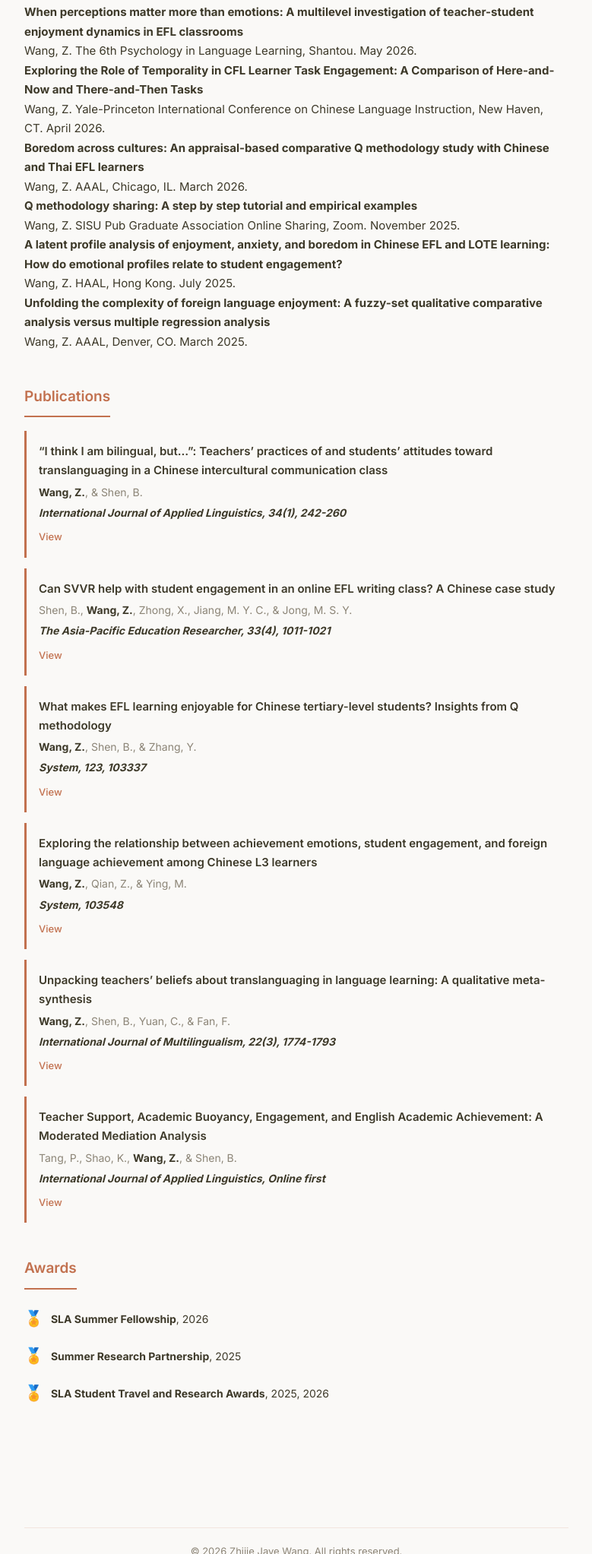
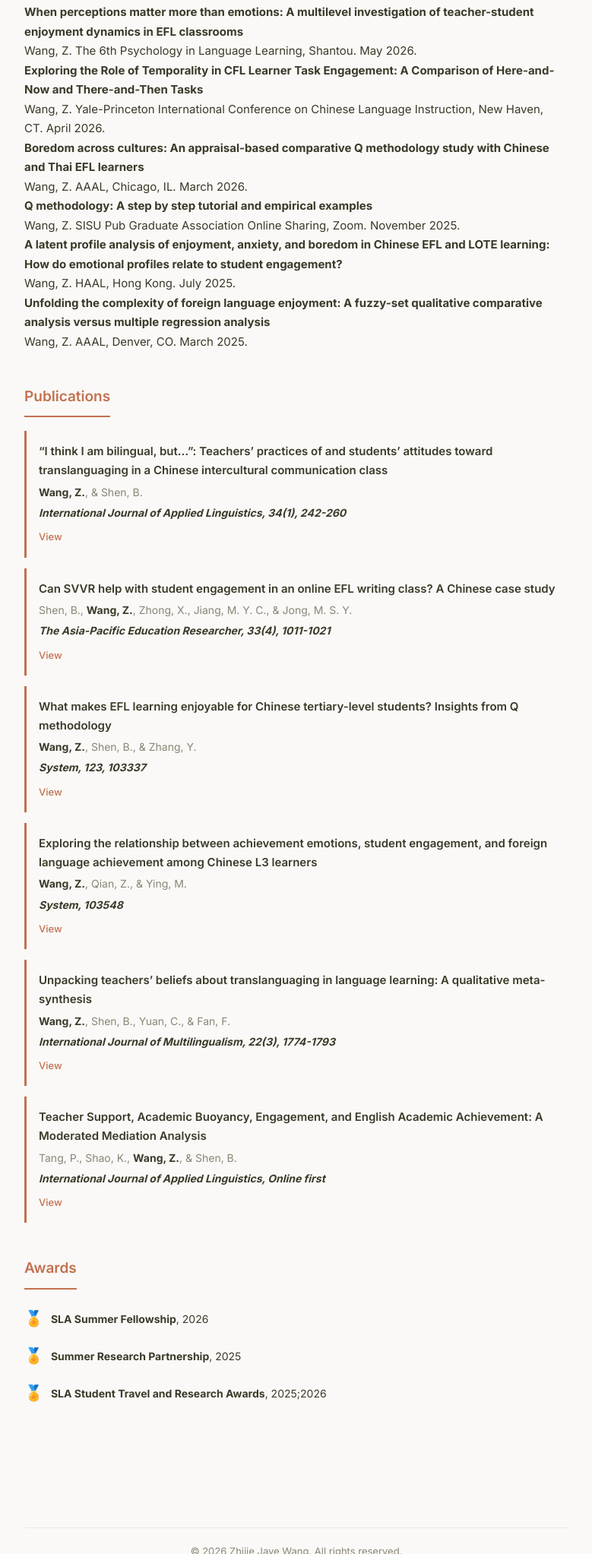
Before and after one commit to jayee130/jayee130.github.io, a plain HTML site: page index.html in a window 1280 px wide. Shown: the part 1385-3430 px from the top of the page at 76% size, without its empty margins (428-1207 px from the left). Drawn offline with Linux system fonts and the light colour scheme; some icons are missing.

Commit message:
Update index.html

```diff
--- a/index.html
+++ b/index.html
@@ -141,7 +141,7 @@
     </div>
 
     <div class="card project-card">
-      <strong>Q methodology sharing: A step by step tutorial and empirical examples</strong><br>
+      <strong>Q methodology: A step by step tutorial and empirical examples</strong><br>
       Wang, Z. SISU Pub Graduate Association Online Sharing, Zoom. November 2025.
     </div>
 
@@ -247,7 +247,7 @@
       </div>
       <div class="award-item">
         <span class="award-icon">🏅</span>
-        <div class="award-text"><strong>SLA Student Travel and Research Awards</strong>, 2025, 2026</div>
+        <div class="award-text"><strong>SLA Student Travel and Research Awards</strong>, 2025;2026</div>
       </div>
     </div>
   </div>
```
